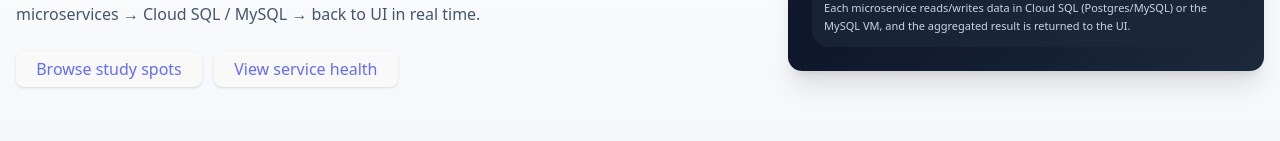
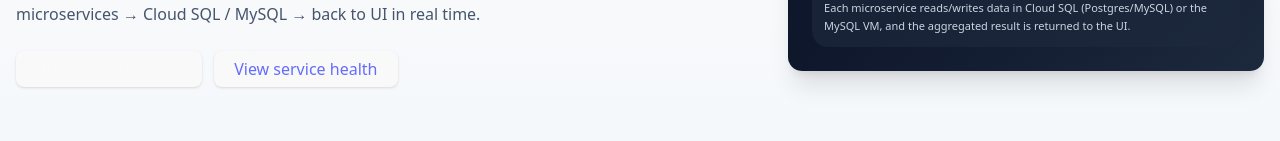
Before and after one commit to nyc-study-project/web-app, a React (Vite) app in the folder nyc-study-webapp/: page / in a window 1280 px wide. Shown: the part 439-580 px from the top of the page. Built offline with nearby package versions, Linux system fonts and the light colour scheme.

Commit message:
Revert "Fixed buttons and health"
This reverts commit 2d9c6e6d0e005071989fb0a2f4ed8ad4944ae078.

```diff
--- a/nyc-study-webapp/src/App.jsx
+++ b/nyc-study-webapp/src/App.jsx
@@ -284,7 +284,7 @@ function Home({ config }) {
 
           <div className="mt-6 flex flex-wrap gap-3">
             <Link to="/spots">
-              <Button className="shadow-sm" variant="outline">Browse study spots</Button>
+              <Button className="shadow-sm">Browse study spots</Button>
             </Link>
             <Link to="/services">
               <Button variant="outline">View service health</Button>
@@ -370,9 +370,7 @@ function Services({ config }) {
 
   const doPing = async (idx) => {
     setLoadingIndex(idx);
-    const svc = config.microservices[idx];
-    const healthUrl = svc.name.toLowerCase().includes("user")? `${COMPOSITE_BASE}/health`: joinUrl(svc.baseUrl, "/health");
-    const result = await pingHealth(healthUrl);
+    const result = await pingHealth(config.microservices[idx].baseUrl);
     setStatuses((prev) =>
       prev.map((s, i) => (i === idx ? result : s))
     );
@@ -441,7 +439,6 @@ function Services({ config }) {
                   onClick={() => doPing(idx)}
                   disabled={loadingIndex === idx}
                   className="text-xs"
-                  variant="outline"
                 >
                   {loadingIndex === idx ? (
                     <>
```
